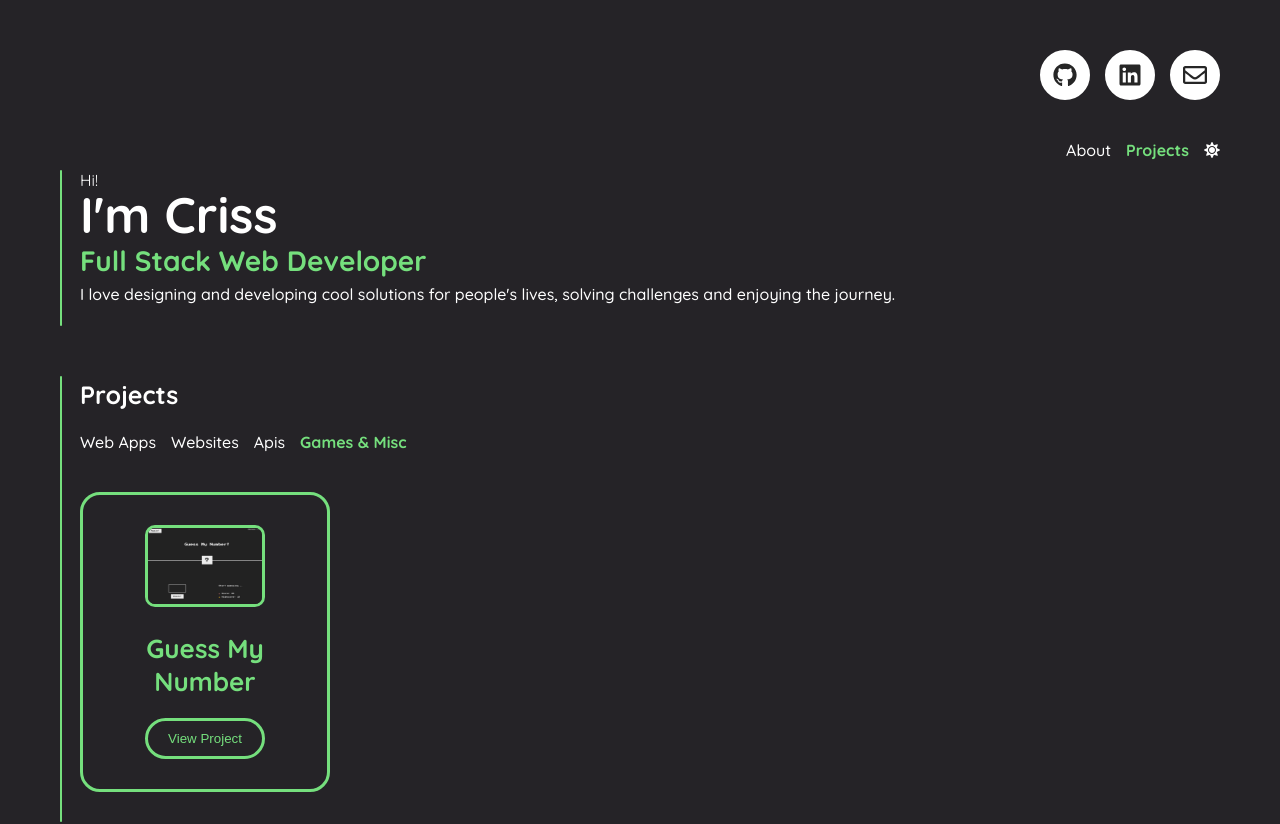
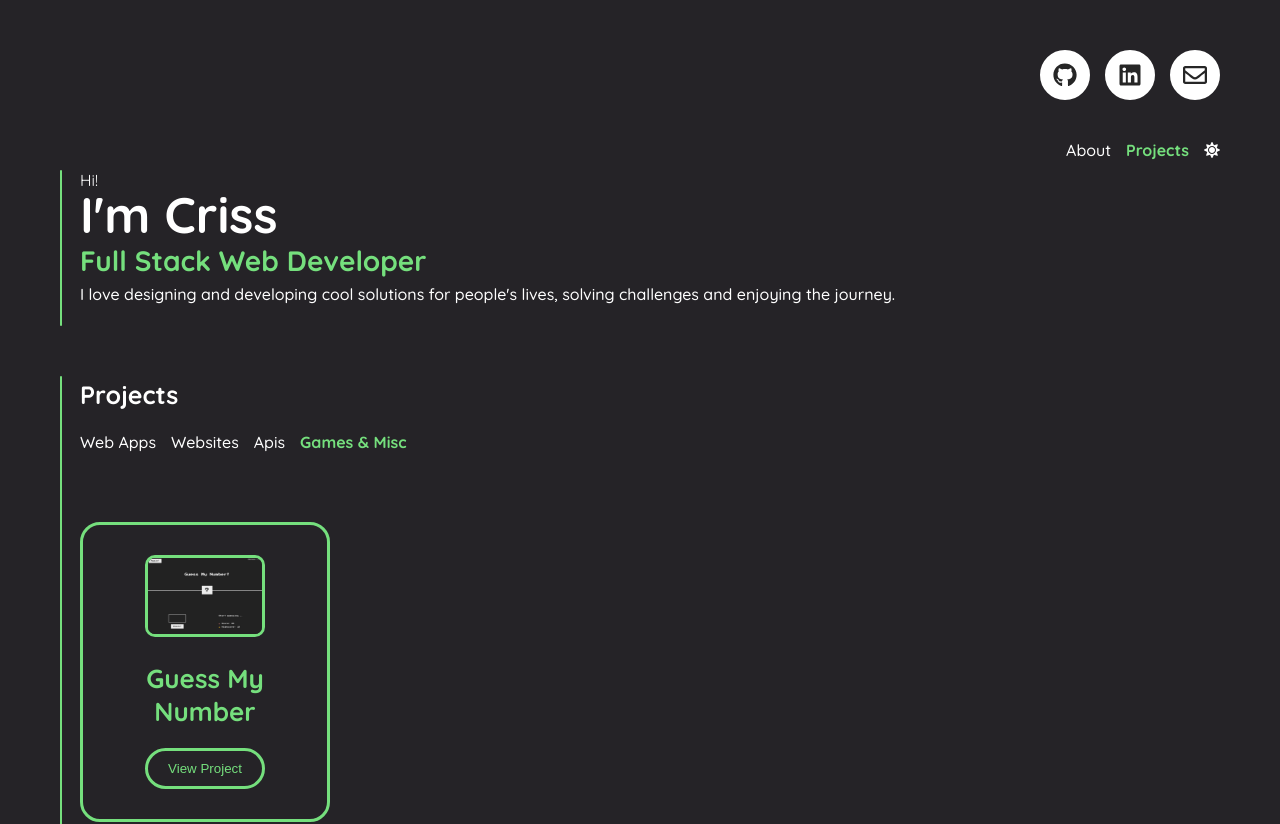
Before and after one commit to CrissRayes/portfolio2023, a React (Vite) app: page /projects/games in a window 1280 px wide. Shown: the top 824 px of the page. Built offline with nearby package versions, Linux system fonts and the light colour scheme.

Commit message:
refactoriza con ProjectCard

```diff
--- a/src/pages/GameProjects.jsx
+++ b/src/pages/GameProjects.jsx
@@ -1,30 +1,14 @@
+import { ProjectCard } from '../components/ProjectCard';
 import { games } from '../data/data';
 
 export const GameProjects = () => {
   return (
     <div className='container-cards'>
       {games.map((game) => (
-        <div
-          className='card'
+        <ProjectCard
           key={game.id}
-        >
-          <img
-            className='card-img'
-            src={game.img}
-            alt={game.title}
-          />
-          <div className='card-content'>
-            <center>{game.title}</center>
-            <button
-              className='card-btn'
-              onClick={() => {
-                window.open(game.url, '_blank');
-              }}
-            >
-              View Project
-            </button>
-          </div>
-        </div>
+          {...game}
+        />
       ))}
     </div>
   );
```
